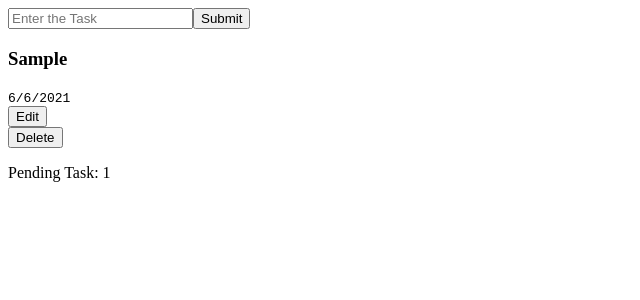
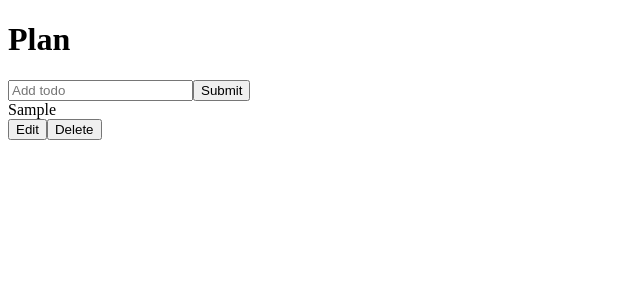
Before and after one commit to dhananjayandayalan/to-do-list-react-basics, a React (Create React App) app: page / in a window 1280 px wide. Both pictures are taken after typing "Sample" into the empty fields and a click on the button "Submit". Shown: the top 300 px of the page, without its empty margins (0-640 px from the left). Built offline with nearby package versions, Linux system fonts and the light colour scheme.

Commit message:
TodoList - without styles

```diff
--- a/src/App.js
+++ b/src/App.js
@@ -1,11 +1,12 @@
 import React from "react";
-import ToDo from "./Components/ToDo";
+import './App.css';
+import TodoList from "./components/TodoList";
 
 const App = () => {
     return (
-        <React.Fragment>
-            <ToDo />
-        </React.Fragment>
+        <div className='todo-app'>
+            <TodoList />
+        </div>
     );
 };
 
--- a/src/Components/ToDo.js
+++ /dev/null
@@ -1,120 +0,0 @@
-import React, { useState } from "react";
-import "./ToDo.css";
-
-const ListContent = props => {
-    return (
-        <React.Fragment>
-            <div>
-                <h3>{props.taskName}</h3>
-            </div>
-            <div>
-                <code>{props.date}</code>
-            </div>
-            <div>
-                <button onClick={props.onEdit}>Edit</button>
-            </div>
-            <div>
-                <button onClick={props.onDelete}>Delete</button>
-            </div>
-        </React.Fragment>
-    );
-};
-
-const List = props => {
-    return (
-        <React.Fragment>
-            {props.tasks.length !== 0 ? (
-                props.tasks.map(task => (
-                    <ListContent
-                        taskName={task.task}
-                        date={task.date}
-                        key={task.id}
-                        onEdit={() => props.onEdit(task.id, task.task)}
-                        onDelete={() => props.onDelete(task.id)}
-                    />
-                ))) :
-                (<p>No Tasks</p>)}
-            {<p>Pending Task: {props.tasks.length}</p>}
-        </React.Fragment>
-    );
-};
-
-const TodoInput = props => {
-    const [enteredTask, setEnteredTask] = useState("");
-
-    const taskHandler = (event) => {
-        let text = event.target.value;
-        setEnteredTask(text);
-        // console.log(enteredTask);
-    };
-
-
-
-    const submitHandler = event => {
-        event.preventDefault();
-        if (enteredTask.length !== 0 && enteredTask.trim().length !== 0) {
-            const taskData = {
-                id: parseInt(Math.random() * 100000),
-                task: enteredTask.trim(),
-                date: new Date().toLocaleDateString(),
-            };
-            props.onAddData(taskData);
-            setEnteredTask("");
-        }
-    };
-
-    return (
-        <React.Fragment>
-            <form onSubmit={submitHandler}>
-                <input
-                    type="text"
-                    placeholder="Enter the Task"
-                    onChange={taskHandler}
-                    value={enteredTask}
-                />
-                <button type="submit">Submit</button>
-            </form>
-        </React.Fragment>
-    );
-};
-
-const ToDo = props => {
-    const [tasks, setTasks] = useState([]);
-
-    const addDataHandler = task => {
-        if (tasks.length === 0) {
-            setTasks([task]);
-        } else {
-            setTasks((prevTask) => [task, ...prevTask]);
-        }
-        console.log(task);
-    };
-
-    const editDataHandler = (key, data) => {
-        setTasks(data);
-        deleteHandler(key);
-    };
-
-    const editHandler = (key, data) => {
-        editDataHandler(key, data);
-    };
-
-    const deleteHandler = (key) => {
-        const filteredData = tasks.filter((task) => key !== task.id);
-        setTasks([...filteredData]);
-
-    };
-
-    return (
-        <React.Fragment>
-            <div>
-                <TodoInput onAddData={addDataHandler} onEditData={(data) => editDataHandler(data)}/>
-            </div>
-            <div>
-                <List tasks={tasks} onEdit={(key, data) => editHandler(key, data)} onDelete={(key) => deleteHandler(key)} />
-            </div>
-        </React.Fragment>
-    );
-};
-
-export default ToDo;
--- /dev/null
+++ b/src/components/Todo.js
@@ -0,0 +1,43 @@
+import React, { useState } from "react";
+import TodoForm from "./TodoForm";
+
+const Todo = ({ todos, completeTodo, removeTodo, updateTodo }) => {
+    const [edit, setEdit] = useState({
+        id: null,
+        value: "",
+    });
+
+    const submitUpdate = value => {
+        updateTodo(edit.id, value);
+        setEdit({
+            id: null,
+            value: ''
+        })
+    }
+
+    if(edit.id) {
+        return <TodoForm edit={edit} onSubmit={submitUpdate} />
+    }
+
+    return todos.map((todo, index) => (
+        <div
+            className={todo.isComplete ? "todo-row complete" : "todo-row"}
+            key={index}
+        >
+            <div key={todo.id} onClick={() => completeTodo(todo.id)}>
+                {todo.text}
+            </div>
+            <button
+                className="edit-btn"
+                onClick={() => setEdit({ id: todo.id, value: todo.text })}
+            >
+                Edit
+            </button>
+            <button className="delete-btn" onClick={() => removeTodo(todo.id)}>
+                Delete
+            </button>
+        </div>
+    ));
+};
+
+export default Todo;
--- /dev/null
+++ b/src/components/TodoForm.js
@@ -0,0 +1,36 @@
+import React, { useState } from "react";
+
+const TodoForm = props => {
+    const [input, setInput] = useState("");
+
+    const handleChange = e => {
+        setInput(e.target.value);
+    }
+
+    const handleSubmit = e => {
+        e.preventDefault();
+
+        props.onSubmit({
+            id: Math.floor(Math.random() * 10000),
+            text: input
+        });
+
+        setInput('')
+    }
+
+    return (
+        <form className="todo-form" onSubmit={handleSubmit}>
+            <input
+                type="text"
+                placeholder="Add todo"
+                value={input}
+                name="text"
+                className="todo-input"
+                onChange={handleChange}
+            />
+            <button className='todo-button'>Submit</button>
+        </form>
+    );
+}
+
+export default TodoForm;
--- /dev/null
+++ b/src/components/TodoList.js
@@ -0,0 +1,55 @@
+import React, { useState } from "react";
+import TodoForm from "./TodoForm";
+import Todo from "./Todo";
+
+const TodoList = (props) => {
+    const [todos, setTodos] = useState([]);
+
+    const addTodo = (todo) => {
+        if (!todo.text || /^\s*$/.test(todo.text)) {
+            return;
+        }
+        setTodos((prevTodo) => [todo, ...prevTodo]);
+    };
+
+    const updateTodo = (todoId, newValue) => {
+        if (!newValue.text || /^\s*$/.test(newValue.text)) {
+            return;
+        }
+
+        setTodos((prev) =>
+            prev.map((item) => (item.id === todoId ? newValue : item))
+        );
+    };
+
+    const removeTodo = (id) => {
+        const removeArr = [...todos].filter((todo) => todo.id !== id);
+        setTodos(removeArr);
+    };
+
+    const completeTodo = (id) => {
+        let updatedTodos = todos.map((todo) => {
+            if (todo.id === id) {
+                todo.isComplete = !todo.isComplete;
+            }
+            return todo;
+        });
+
+        setTodos(updatedTodos);
+    };
+
+    return (
+        <div>
+            <h1>Plan</h1>
+            <TodoForm onSubmit={addTodo} />
+            <Todo
+                todos={todos}
+                completeTodos={completeTodo}
+                removeTodo={removeTodo}
+                updateTodo={updateTodo}
+            />
+        </div>
+    );
+};
+
+export default TodoList;
```
Also changed, not shown: src/Components/ToDo.css (deleted, +0 -16 lines), src/App.css (added), 1 other file (tests, documents, lock files or other folders).
